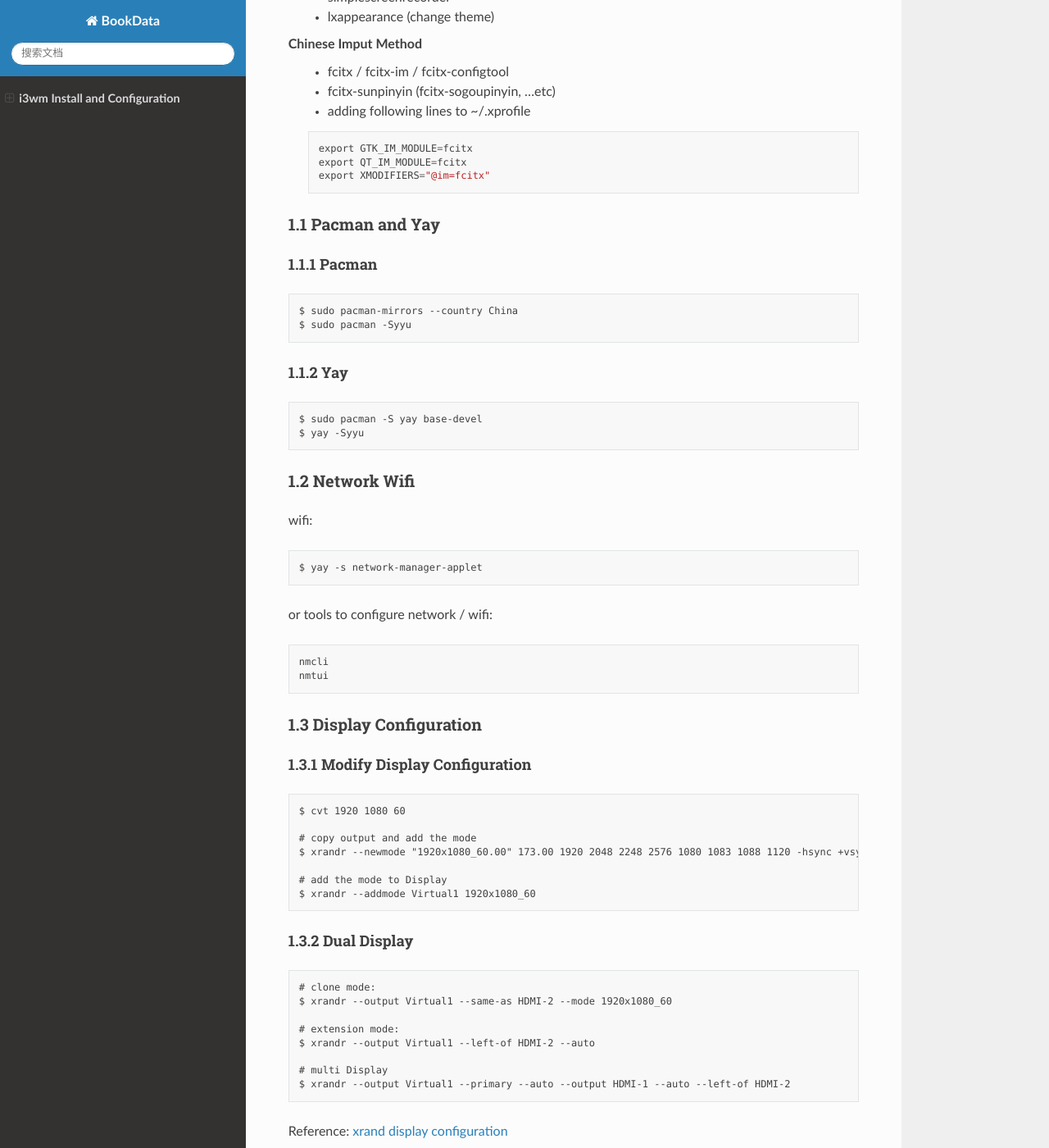
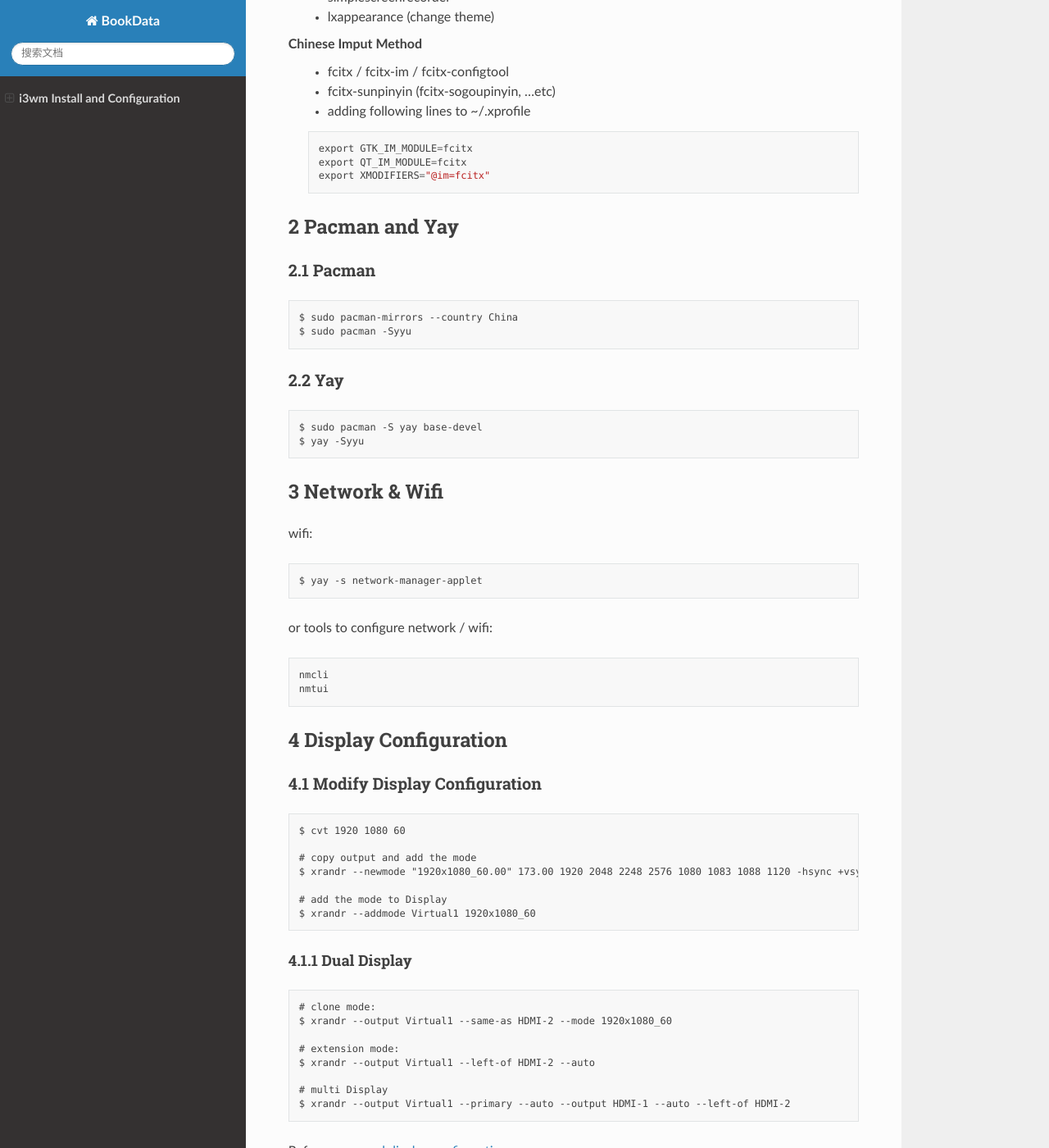
Before and after one commit to wanshuxiang/BookData, a Sphinx documentation site: the page built from source/i3wmconfig.rst, in a window 1280 px wide and 1400 px high, scrolled down 574 px. Shown: the whole window at 82% size. Built offline with Sphinx 7.4.7 and the Read the Docs theme 2.0.0, drawn with Linux system fonts in a browser that asks for light colours; some of the changed text lies outside the part shown.

Commit message:
modified:   source/i3wmconfig.rst

```diff
--- a/source/i3wmconfig.rst
+++ b/source/i3wmconfig.rst
@@ -32,18 +32,18 @@ Chinese Imput Method
         export QT_IM_MODULE=fcitx
         export XMODIFIERS="@im=fcitx"
 
-1.1 Pacman and Yay
-*******************
-1.1.1 Pacman
-+++++++++++++
+2 Pacman and Yay
+==================
+2.1 Pacman
+************
 
 ::
 
     $ sudo pacman-mirrors --country China
     $ sudo pacman -Syyu
 
-1.1.2 Yay
-+++++++++++
+2.2 Yay
+*********
 
 ::
 
@@ -51,8 +51,8 @@ Chinese Imput Method
     $ yay -Syyu
 
 
-1.2 Network Wifi
-******************
+3 Network & Wifi
+=================
 wifi:
 
 ::
@@ -67,11 +67,11 @@ or tools to configure network / wifi:
     nmtui
 
 
-1.3 Display Configuration
-**************************
+4 Display Configuration
+=========================
 
-1.3.1 Modify Display Configuration
-++++++++++++++++++++++++++++++++++++
+4.1 Modify Display Configuration
+**********************************
 
 ::
 
@@ -84,7 +84,7 @@ or tools to configure network / wifi:
     $ xrandr --addmode Virtual1 1920x1080_60
 
 
-1.3.2 Dual Display
+4.1.1 Dual Display
 +++++++++++++++++++
 
 ::
```
Also changed, not shown: other parts of source/i3wmconfig.rst (+1 -1 lines).
